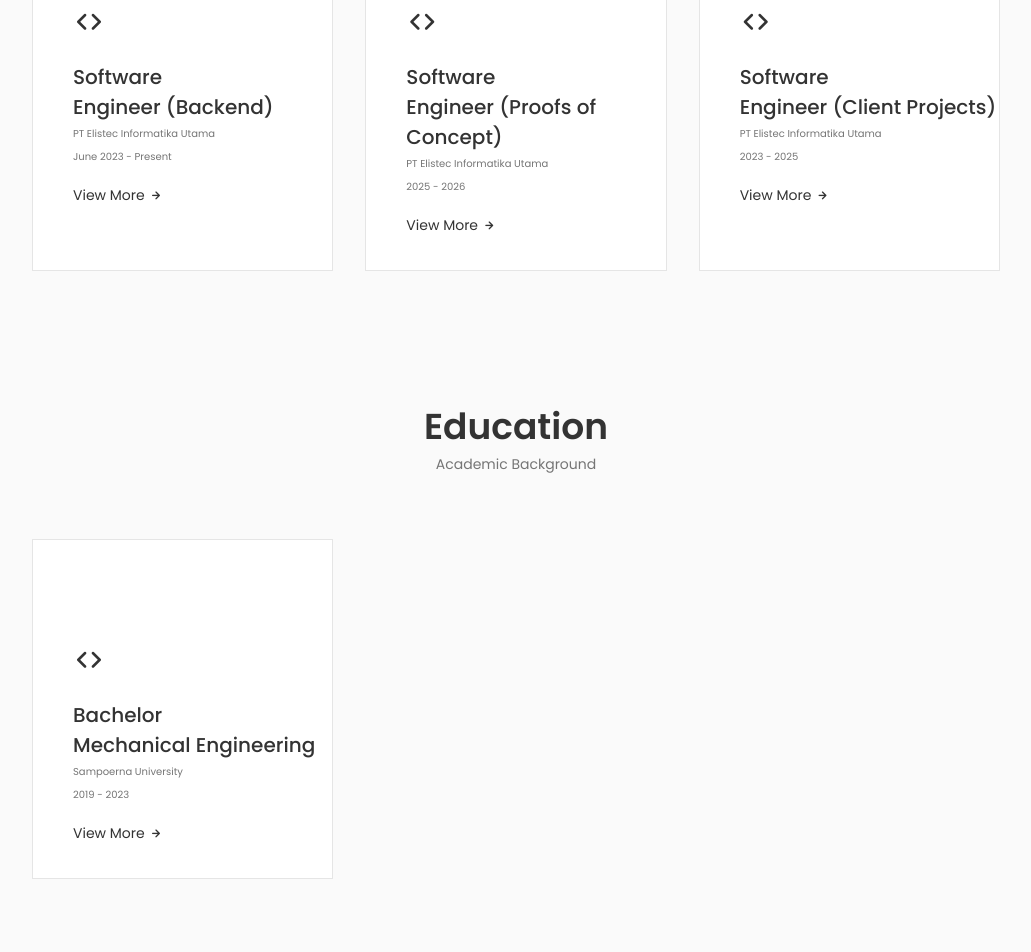
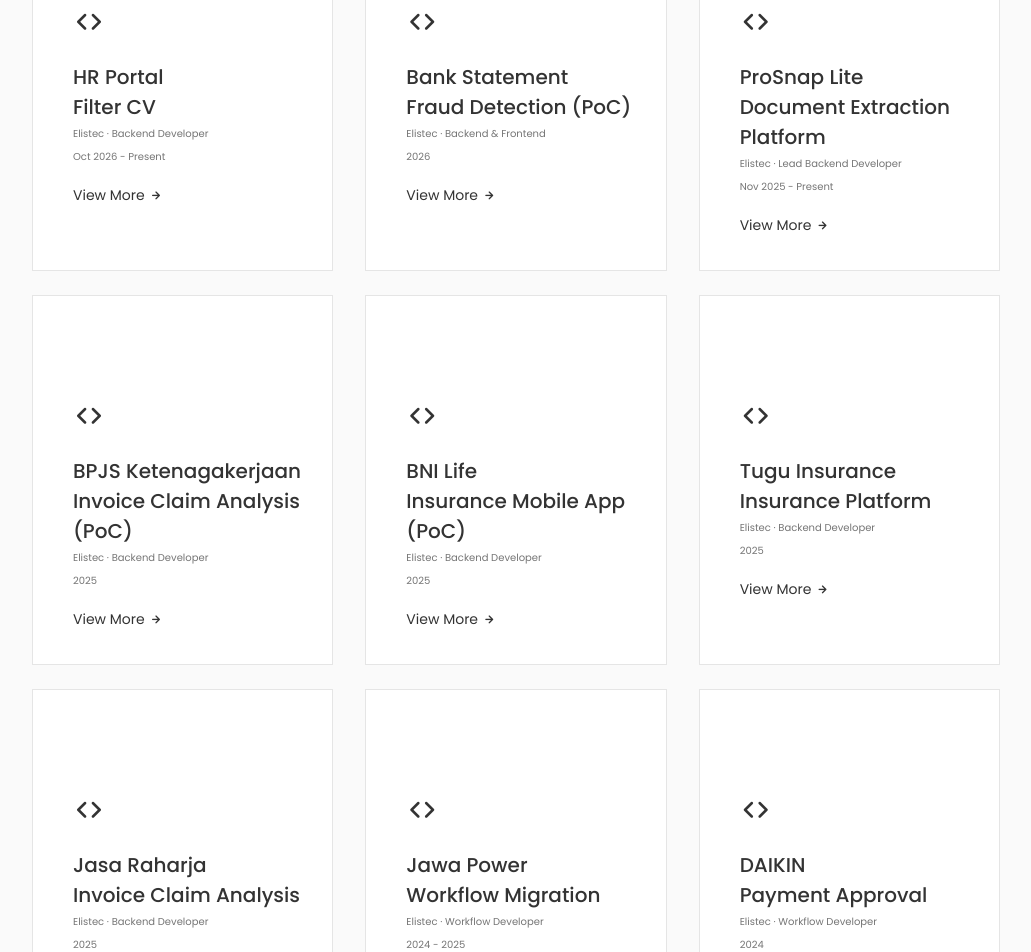
Before and after one commit to nagetpresto/porto_2024, a React (Create React App) app: page / in a window 1280 px wide. Shown: the part 1400-2352 px from the top of the page, without its empty margins (124-1155 px from the left). Built offline with nearby package versions, Linux system fonts and the light colour scheme.

Commit message:
update data js

```diff
--- a/src/Data.js
+++ b/src/Data.js
@@ -2,44 +2,132 @@ const dataExperience = [
     {
         "id": 1,
         "icon": "arrow",
-        "company": "PT Elistec Informatika Utama",
-        "position": "Software.Engineer (Client Projects)",
-        "year": "2023 - 2025",
-        "description": "Client projects: Sambu Group, Jawa Power, DAIKIN, Tugu Insurance, Jasa Raharja",
+        "company": "Elistec · Developer",
+        "position": "Sambu Group.Beacukai Form",
+        "year": "2023",
+        "description": "Custom web form built with Nintex Forms that replicates CEISA 4.0, the Indonesian customs system, so users can submit customs data straight from the company's ERP.",
         "point": [
-            "Jasa Raharja (2025): OCR worker for hospital invoices across 2,000+ templates, claim calculation per hospital terms, Excel analysis sent to the claim monitoring web app",
-            "Tugu Insurance (2025): React.js, Laravel, Postgres. Requirement gathering, DB schema, API planning, and premium calculation for 5 insurance products",
-            "DAIKIN (2024): Nintex payment request form with a 5-layer dynamic approval workflow, plus SAP integration with Power Automate",
-            "Jawa Power (2024 - 2025): Migrated legacy SharePoint 360 workflows to Nintex Automation Cloud, including 11 modules (Invoice, Timesheet, Leave, Business Travel)",
-            "Sambu Group (2023): Beacukai form with Nintex Forms replicating CEISA 4.0, with calculation logic and CEISA integration"
+            "Developed the calculation logic to match CEISA 4.0",
+            "Implemented the integration that submits data to CEISA",
+            "Supported UAT with end users"
         ]
     },
     {
         "id": 2,
         "icon": "arrow",
-        "company": "PT Elistec Informatika Utama",
-        "position": "Software.Engineer (Proofs of Concept)",
-        "year": "2025 - 2026",
-        "description": "Proofs of concept built for prospective clients",
+        "company": "Elistec · Workflow Developer",
+        "position": "DAIKIN.Payment Approval",
+        "year": "2024",
+        "description": "Payment request approval on Nintex Automation Cloud, integrated with SAP.",
         "point": [
-            "Bank Statement Analysis, Fraud Detection (2026): Backend, scan logic, and React views. Flags suspicious patterns across 8 fraud categories",
-            "BNI Life Insurance (2025): Form Builder web app and backend APIs for the dynamic forms of a React Native mobile app",
-            "BPJS Ketenagakerjaan (2025): Hospital invoice claim analysis for 1,000 invoices from 2 hospitals, set up as a separate tenant"
+            "Built the forms and a 5-layer approval workflow",
+            "Layers are dynamic by transaction category and amount, and include external users",
+            "Automated SAP-to-DB and DB-to-SAP data transfer with Power Automate"
         ]
     },
     {
         "id": 3,
         "icon": "arrow",
-        "company": "PT Elistec Informatika Utama",
-        "position": "Software.Engineer (Backend)",
-        "year": "June 2023 - Present",
-        "description": "Backend systems and workflow automation. Currently leading the backend of a multi-tenant document extraction platform (OCR + LLM)",
+        "company": "Elistec · Workflow Developer",
+        "position": "Jawa Power.Workflow Migration",
+        "year": "2024 - 2025",
+        "description": "Migration of legacy SharePoint 360 workflows to Nintex Automation Cloud.",
         "point": [
-            "ProSnap Lite (Nov 2025 - Present): Lead backend developer. REST API (JWT/Google auth, RBAC, API keys), database-per-tenant, and RabbitMQ workers with retry, callbacks, quotas, and SignalR/Firebase notifications",
-            "Moved long-running jobs out of the API into standalone workers, reducing API load. Led the layered API refactor and the .NET 10 upgrade",
-            "Built ProSplit, ProMatch, ProDraft, and Export Automation. Integrated local OCR (RapidOCR) and a self-hosted LLM",
-            "HR Portal, Filter CV (Oct 2026 - Present): Backend for CV filtering and candidate matching, with AI scoring and CV search using a local LLM and embeddings",
+            "2024: refactored workflows and automated scheduled emails with Power Automate",
+            "2025: built the forms and readjusted the workflow logic for 11 modules, including Invoice, Timesheet, Leave, and Business Travel"
+        ]
+    },
+    {
+        "id": 4,
+        "icon": "arrow",
+        "company": "Elistec · Backend Developer",
+        "position": "Jasa Raharja.Invoice Claim Analysis",
+        "year": "2025",
+        "description": "Intelligent Document Processing (IDP) that reads hospital invoices to analyze insurance claims.",
+        "point": [
+            "Implemented the worker that scans invoices with OCR across 2,000+ hospital invoice templates",
+            "Fixed the claim calculation logic for every transaction to follow the hospital's terms, producing the claimable amount",
+            "Generated the analysis as an Excel file and sent it to the web app users use to monitor claim status"
+        ]
+    },
+    {
+        "id": 5,
+        "icon": "arrow",
+        "company": "Elistec · Backend Developer",
+        "position": "Tugu Insurance.Insurance Platform",
+        "year": "2025",
+        "description": "Web-based insurance system built with React.js, Laravel, and Postgres.",
+        "point": [
+            "Took part in requirement gathering, database schema design, and API planning",
+            "Divided tasks among the development team",
+            "Set up the Laravel backend starter project",
+            "Implemented the premium calculation for 5 products: TCar, TRide, Travella, THome, and TStore"
+        ]
+    },
+    {
+        "id": 6,
+        "icon": "arrow",
+        "company": "Elistec · Backend Developer",
+        "position": "BNI Life.Insurance Mobile App (PoC)",
+        "year": "2025",
+        "description": "Proof of concept for an insurance mobile app built with React Native, Laravel, and Postgres.",
+        "point": [
+            "Built a low-code-style Form Builder web app with various field types",
+            "The forms it creates are shown dynamically in the mobile app",
+            "Built the backend APIs the mobile app uses"
+        ]
+    },
+    {
+        "id": 7,
+        "icon": "arrow",
+        "company": "Elistec · Backend Developer",
+        "position": "BPJS Ketenagakerjaan.Invoice Claim Analysis (PoC)",
+        "year": "2025",
+        "description": "Proof of concept of the Jasa Raharja claim analysis solution, set up as a separate tenant.",
+        "point": [
+            "Implemented the OCR worker and claim calculation per hospital terms for 1,000 invoices from 2 hospitals",
+            "Sent the Excel analysis to the external monitoring web app"
+        ]
+    },
+    {
+        "id": 8,
+        "icon": "arrow",
+        "company": "Elistec · Lead Backend Developer",
+        "position": "ProSnap Lite.Document Extraction Platform",
+        "year": "Nov 2025 - Present",
+        "description": "Multi-tenant platform that turns documents into structured data using OCR and LLM, with a web portal and a mobile app.",
+        "point": [
+            "Built the REST API: JWT/Google auth, role-based access, API keys, and a database-per-tenant architecture",
+            "Moved long-running jobs (scan, export, ProDraft, ProMatch) into standalone RabbitMQ workers with callbacks, retry, quotas, and real-time notifications (SignalR, Firebase). This reduced the API load, and the API has not gone down since",
+            "Built ProSplit (splits a bundled PDF by document type), ProMatch (cross-document matching), ProDraft (auto-fills Word templates), and Export Automation",
+            "Integrated local OCR (RapidOCR) and a self-hosted LLM as alternatives to cloud providers",
+            "Led the API refactor into enforced layers and the .NET 10 upgrade, and wrote the architecture documentation",
             "Ran flow and feature sessions with the design team and assigned tasks to frontend and mobile developers"
+        ]
+    },
+    {
+        "id": 9,
+        "icon": "arrow",
+        "company": "Elistec · Backend & Frontend",
+        "position": "Bank Statement.Fraud Detection (PoC)",
+        "year": "2026",
+        "description": "Proof of concept that detects suspicious activity from bank statements.",
+        "point": [
+            "Developed the backend and scan logic, reusing the ProSnap engine to extract transactions and group credit and debit",
+            "Flags suspicious patterns across 8 fraud categories, such as weekend or holiday transactions, rapid in-out transactions, duplicate invoices, and balance mismatches",
+            "Built the React frontend views for fraud categories and transaction details"
+        ]
+    },
+    {
+        "id": 10,
+        "icon": "arrow",
+        "company": "Elistec · Backend Developer",
+        "position": "HR Portal.Filter CV",
+        "year": "Oct 2026 - Present",
+        "description": "Internal recruitment platform (in development) for filtering CVs and matching candidates to job postings.",
+        "point": [
+            "Building the backend: architecture, database schema, and API, with CV data extracted through ProSnap",
+            "Implementing AI-based candidate scoring and CV search using a local LLM and embeddings"
         ]
     }
 ]
```
